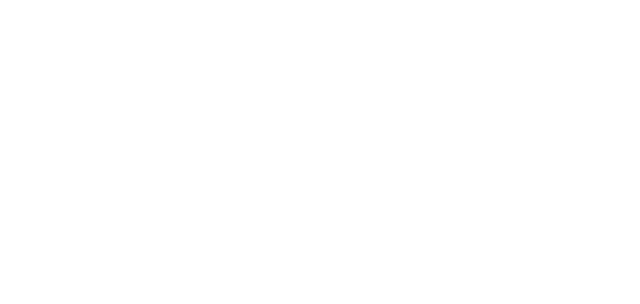
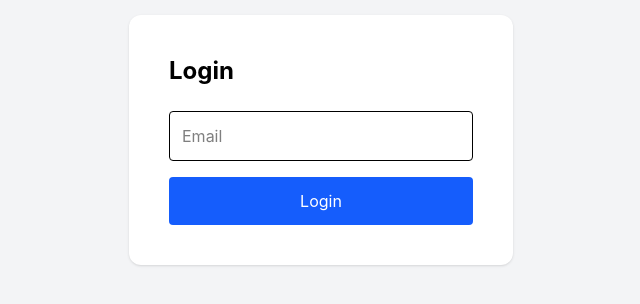
Before and after one commit to ayush-030/HomeEase, a React app in the folder frontend/: page /login in a window 1280 px wide. Before the commit this address had no page. Shown: the part 260-564 px from the top of the page, without its empty margins (319-959 px from the left). Built offline with nearby package versions, Linux system fonts and the light colour scheme; the HTML template or start-up script is replaced by a standard one.

Commit message:
Updated navbar and login

```diff
--- a/frontend/src/App.jsx
+++ b/frontend/src/App.jsx
@@ -1,12 +1,14 @@
 import { BrowserRouter, Routes, Route } from "react-router-dom"
 import CustomerDashboard from "./pages/CustomerDashboard"
 import ProviderDashboard from "./pages/ProviderDashboard"
+import Login from "./pages/Login"
 
 function App() {
   return (
     <BrowserRouter>
       <div className="w-full">
         <Routes>
+          <Route path="/login" element={<Login />} />
           <Route path="/" element={<CustomerDashboard />} />
           <Route path="/provider" element={<ProviderDashboard />} />
         </Routes>
--- a/frontend/src/components/Navbar.jsx
+++ b/frontend/src/components/Navbar.jsx
@@ -1,24 +1,43 @@
+import { useNavigate } from "react-router-dom"
+
 export default function Navbar() {
+
+  const navigate = useNavigate()
+
   return (
     <nav className="w-full bg-white shadow-md">
 
       <div className="max-w-6xl mx-auto px-6 py-4 flex justify-between items-center">
 
-        <h1 className="text-2xl font-bold text-blue-600">
+        {/* Logo */}
+        <h1
+          onClick={() => navigate("/")}
+          className="text-2xl font-bold text-blue-600 cursor-pointer"
+        >
           HomeEase
         </h1>
 
-        <div className="flex gap-6">
+        {/* Navigation Buttons */}
+        <div className="flex gap-6 items-center">
 
-          <button className="text-gray-600 hover:text-blue-600">
+          <button
+            onClick={() => navigate("/")}
+            className="text-gray-600 hover:text-blue-600"
+          >
             Services
           </button>
 
-          <button className="text-gray-600 hover:text-blue-600">
-            Providers
+          <button
+            onClick={() => navigate("/provider")}
+            className="text-gray-600 hover:text-blue-600"
+          >
+            Provider Dashboard
           </button>
 
-          <button className="bg-blue-600 text-white px-4 py-2 rounded-lg">
+          <button
+            onClick={() => navigate("/login")}
+            className="bg-blue-600 text-white px-4 py-2 rounded-lg hover:bg-blue-700 transition"
+          >
             Login
           </button>
 
--- a/frontend/src/pages/Login.jsx
+++ b/frontend/src/pages/Login.jsx
@@ -0,0 +1,58 @@
+import { useState } from "react"
+import { useNavigate } from "react-router-dom"
+import API from "../services/api"
+
+export default function Login() {
+
+  const [email, setEmail] = useState("")
+  const navigate = useNavigate()
+
+  const login = async () => {
+
+    const res = await API.get("/users")
+
+    const user = res.data.find(u => u.email === email)
+
+    if (!user) {
+      alert("User not found")
+      return
+    }
+
+    localStorage.setItem("user", JSON.stringify(user))
+
+    if (user.role === "CUSTOMER") navigate("/")
+    if (user.role === "PROVIDER") navigate("/provider")
+    if (user.role === "ADMIN") navigate("/admin")
+
+  }
+
+  return (
+
+    <div className="min-h-screen flex items-center justify-center bg-gray-100">
+
+      <div className="bg-white p-10 rounded-xl shadow w-96">
+
+        <h2 className="text-2xl font-bold mb-6">
+          Login
+        </h2>
+
+        <input
+          type="email"
+          placeholder="Email"
+          className="border p-3 rounded w-full mb-4"
+          onChange={(e) => setEmail(e.target.value)}
+        />
+
+        <button
+          onClick={login}
+          className="bg-blue-600 text-white w-full py-3 rounded"
+        >
+          Login
+        </button>
+
+      </div>
+
+    </div>
+
+  )
+}
```
Also changed, not shown: 1 other file (tests, documents, lock files or other folders).
